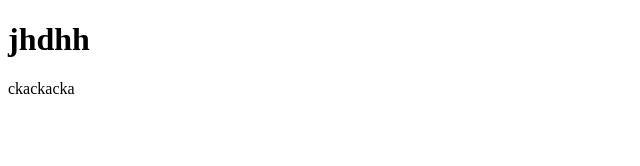
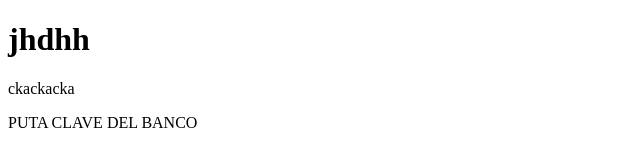
Before and after one commit to CarlaAnt/proyectoEmpresaDAW1, a plain HTML site: page index.html in a window 1280 px wide. Shown: the whole page, without its empty margins (0-640 px from the left). Drawn offline with Linux system fonts and the light colour scheme.

Commit message:
añadir parrafo en  index.html

```diff
--- a/index.html
+++ b/index.html
@@ -8,5 +8,6 @@
 <body>
     <h1>jhdhh</h1>
     <p>ckackacka</p>
+    <p>PUTA CLAVE DEL BANCO</p>
 </body>
 </html>
```
